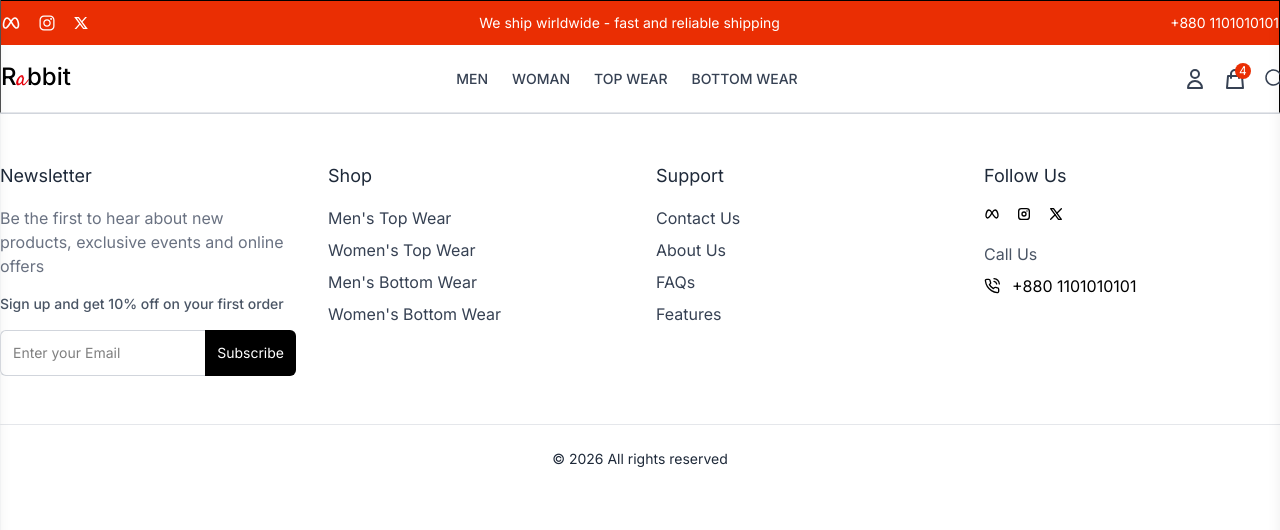
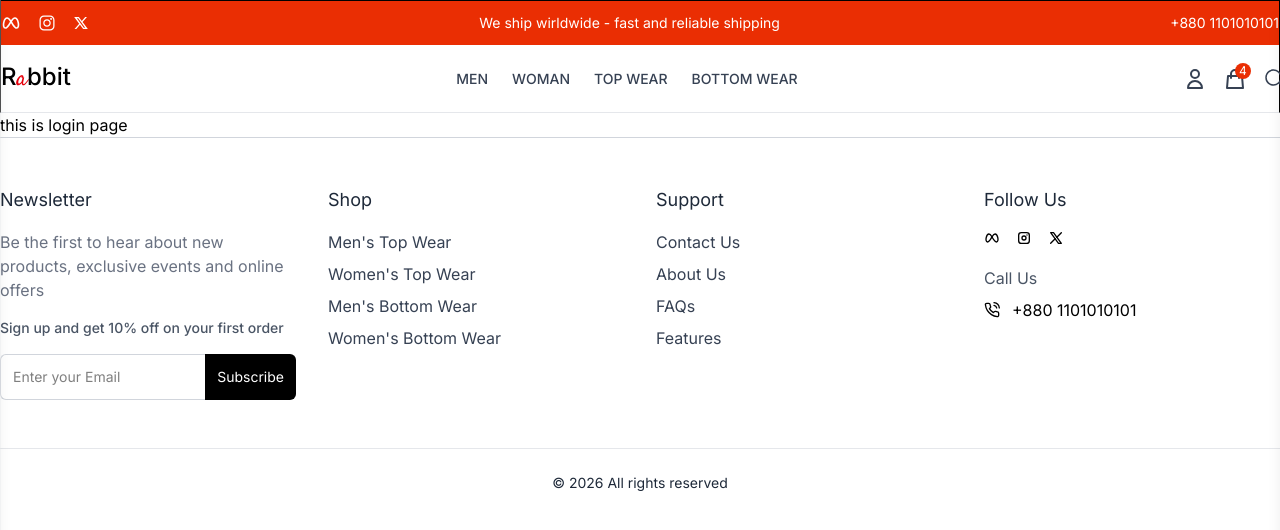
Before and after one commit to princemahmood117/rabbit-ecom, a React app in the folder frontend/: page /login in a window 1280 px wide. Shown: the top 530 px of the page. Built offline with nearby package versions, Linux system fonts and the light colour scheme; the HTML template or start-up script is replaced by a standard one.

Commit message:
login page started

```diff
--- a/frontend/src/pages/Login.jsx
+++ b/frontend/src/pages/Login.jsx
@@ -8,7 +8,7 @@ const Login = () => {
 
   return (
     <div className="">
-      <div></div>
+      <div>this is login page </div>
     </div>
   );
 };
```
